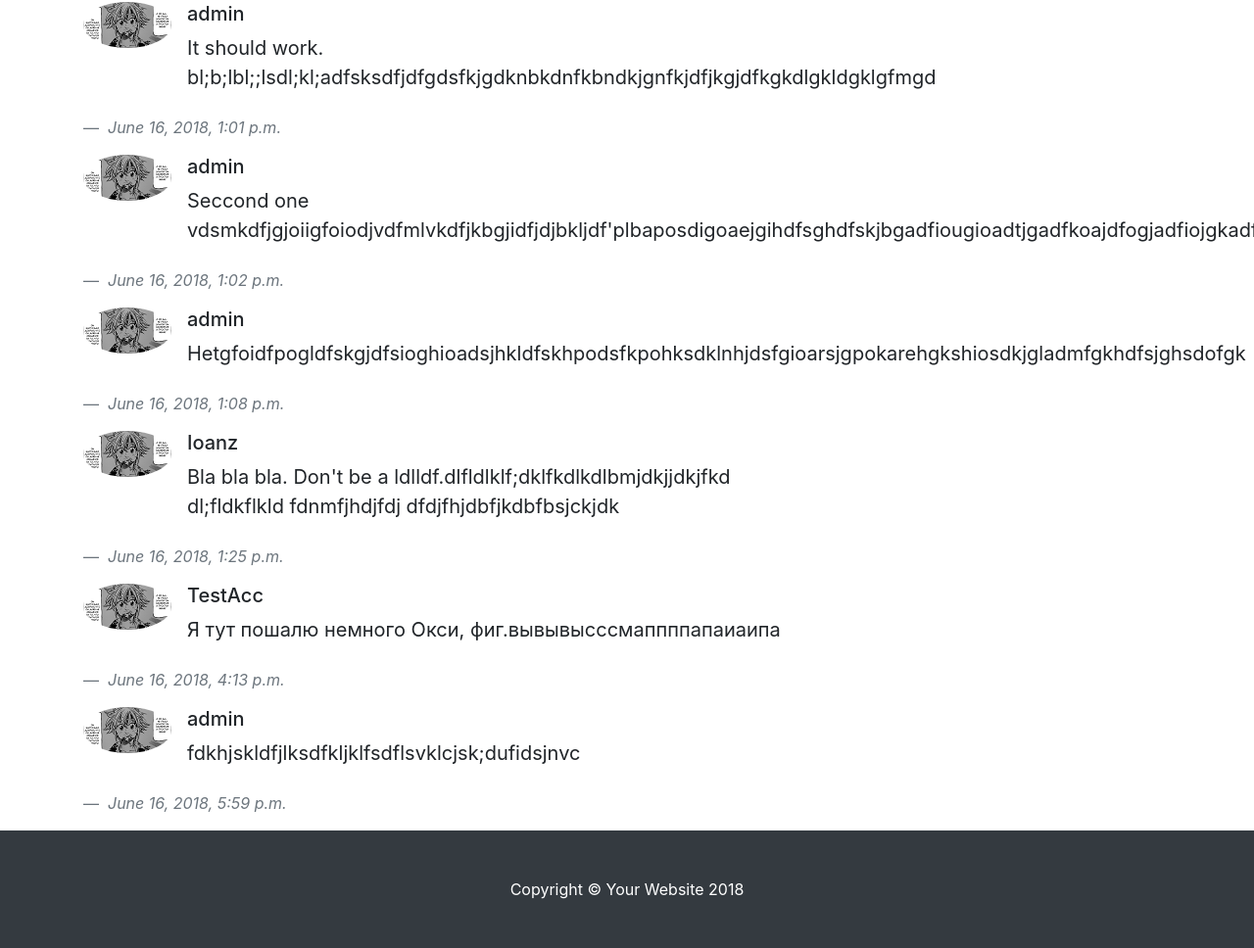
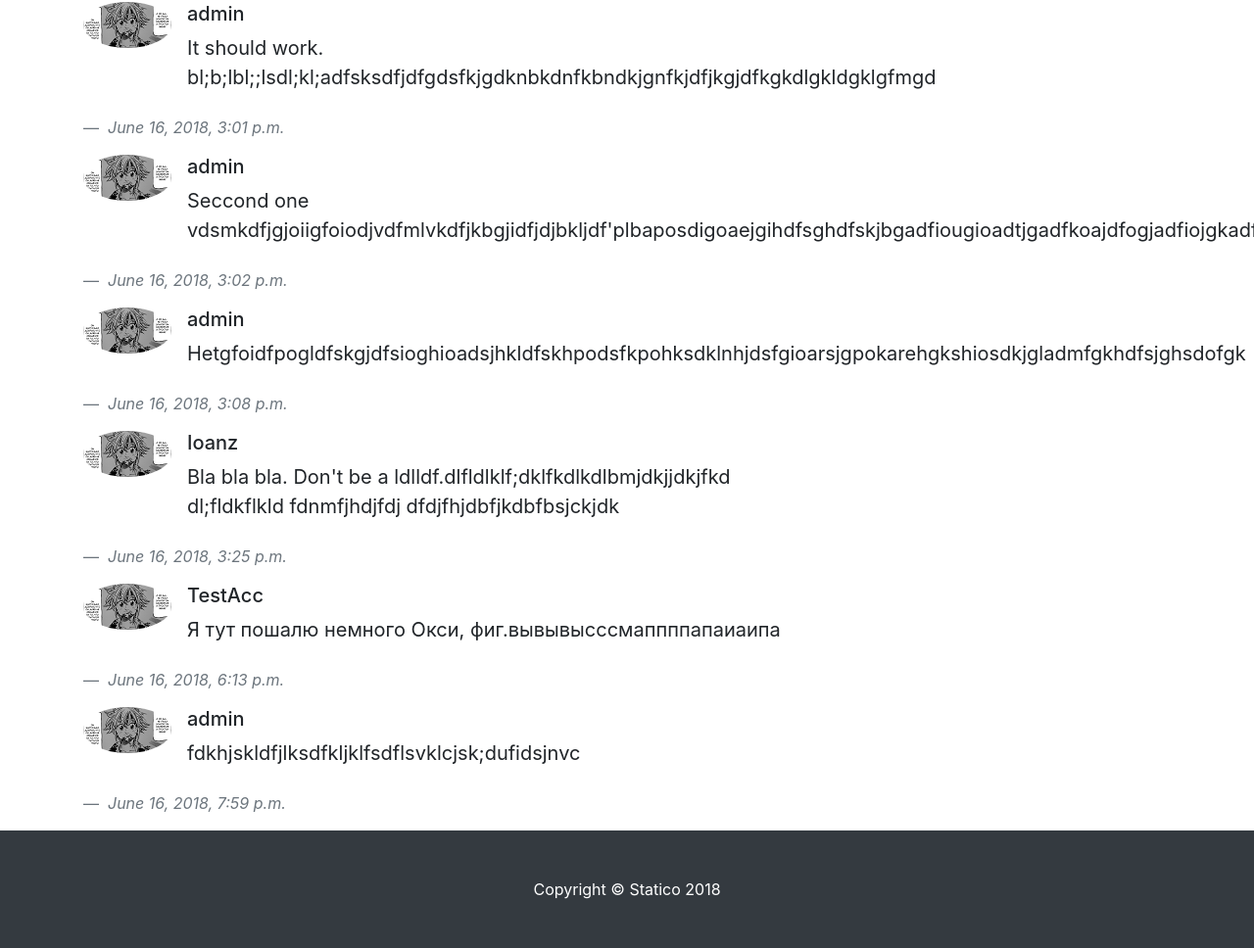
Before and after one commit to Daily120/dj_Project, a Django app: page /posts/1/ in a window 1280 px wide. Shown: the part 540-1508 px from the top of the page at 98% size. Run offline with Django 3.2, Linux system fonts and the light colour scheme; a user stored in the database is signed in; data comes from the database, SQL or seed files in the repository; both versions use the stored data as it was after the commit; some libraries are stand-ins or nearby versions.

Commit message:
Copyright changes

```diff
--- a/mysite/settings.py
+++ b/mysite/settings.py
@@ -108,7 +108,7 @@ AUTH_PASSWORD_VALIDATORS = [
 
 LANGUAGE_CODE = 'en-us'
 
-TIME_ZONE = 'UTC'
+TIME_ZONE = 'CET'
 
 USE_I18N = True
 
--- a/polls/templates/polls/post_details.html
+++ b/polls/templates/polls/post_details.html
@@ -136,7 +136,7 @@
     <!-- Footer -->
     <footer class="py-5 bg-dark">
       <div class="container">
-        <p class="m-0 text-center text-white">Copyright &copy; Your Website 2018</p>
+        <p class="m-0 text-center text-white">Copyright &copy; Statico 2018</p>
       </div>
       <!-- /.container -->
     </footer>
--- a/polls/templates/polls/results.html
+++ b/polls/templates/polls/results.html
@@ -150,7 +150,7 @@
     <!-- Footer -->
     <footer class="py-5 bg-dark">
       <div class="container">
-        <p class="m-0 text-center text-white">Copyright &copy; Your Website 2018</p>
+        <p class="m-0 text-center text-white">Copyright &copy; Statico 2018</p>
       </div>
       <!-- /.container -->
     </footer>
```
Also changed, not shown: db.sqlite3, 1 other file.
